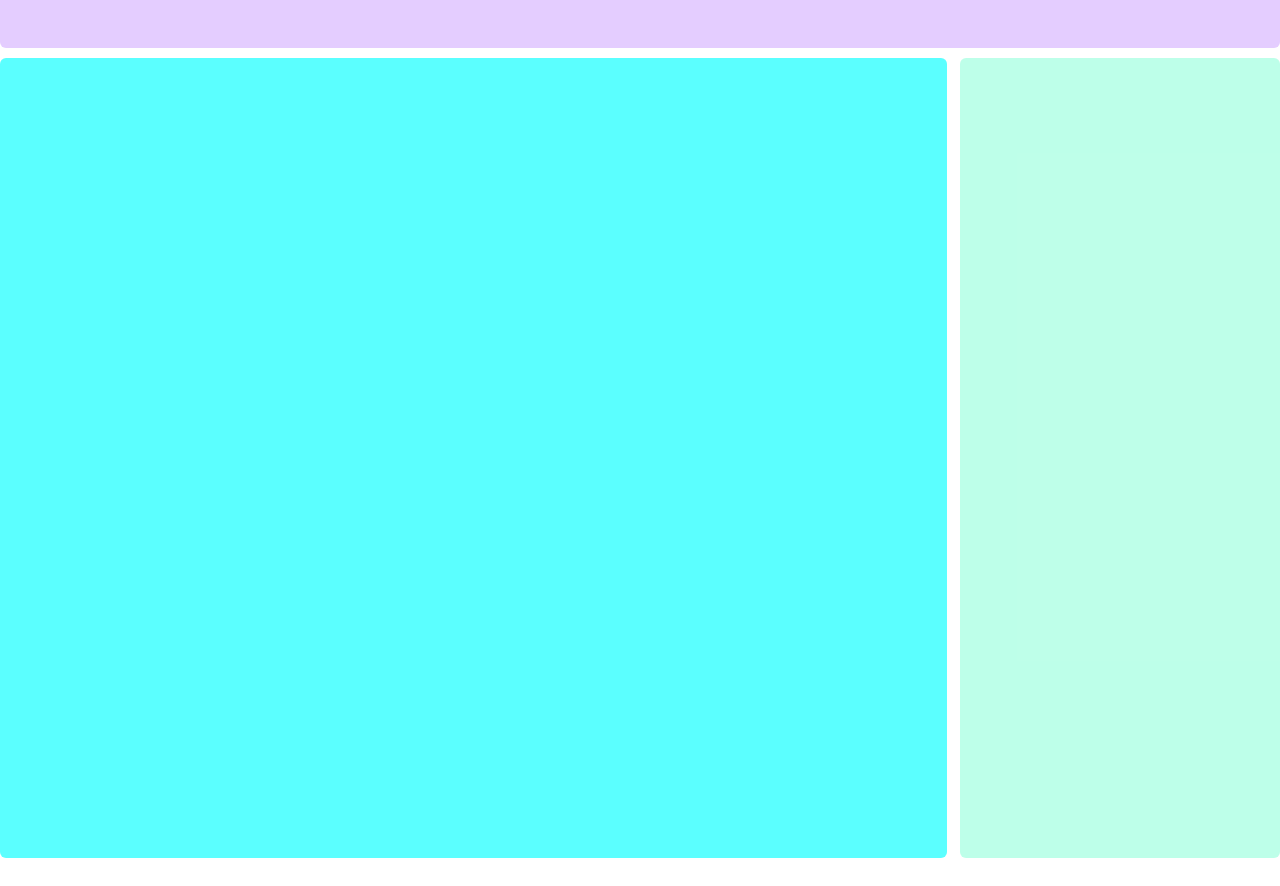
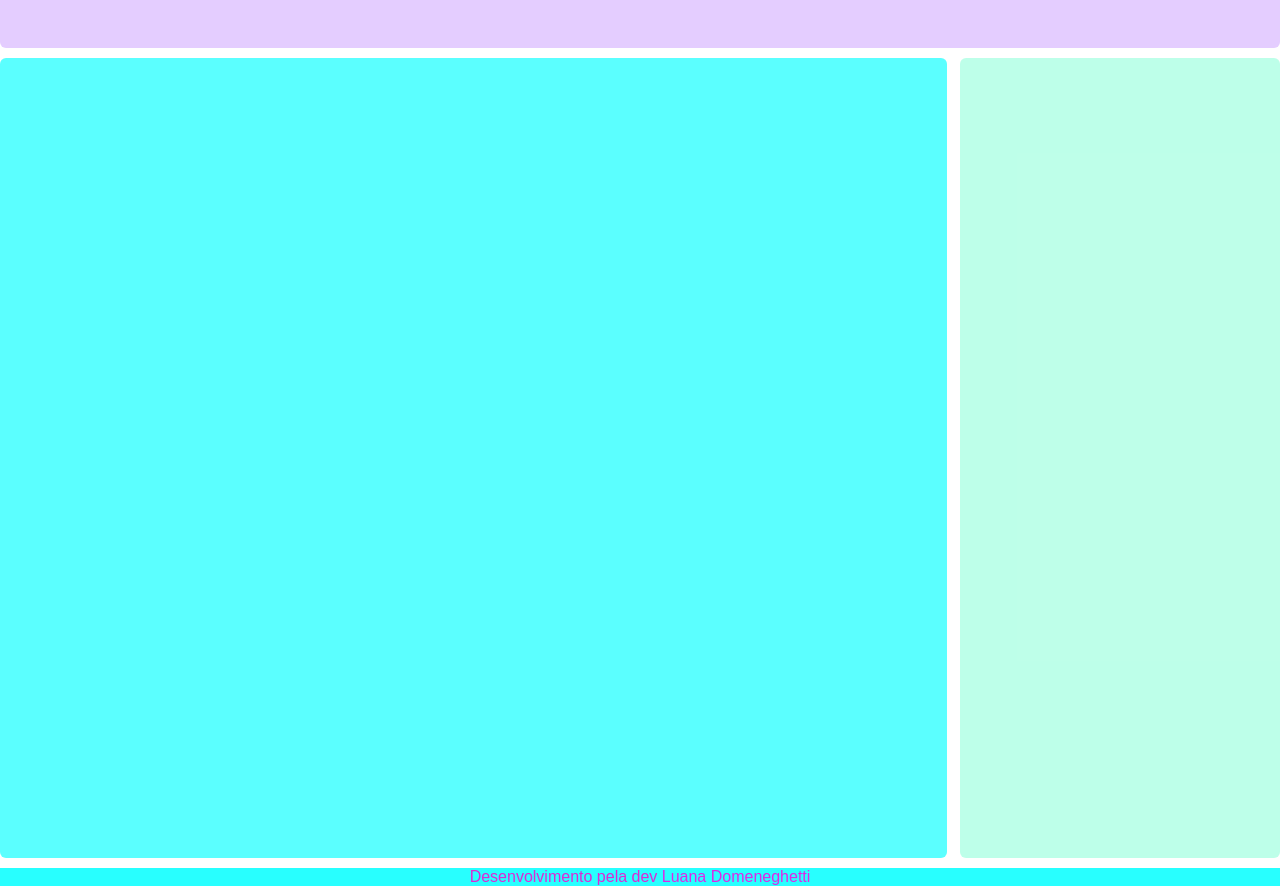
Before and after one commit to domeneghettii/aula-01-html, a plain HTML site: page index.html in a window 1280 px wide. Shown: the part 102-988 px from the top of the page. Drawn offline with Linux system fonts and the light colour scheme; a web font is replaced by a local one.

Commit message:
feat: create footer

```diff
--- a/assets/styles.index.css
+++ b/assets/styles.index.css
@@ -51,3 +51,24 @@ aside {
     height: 100%;
     width: 25%;
 }
+
+footer {
+    background-color: rgba(0, 255, 255, 0.842);
+    border-radius: 6xp;
+    height: 100xp;
+    display: flex;
+    flex-direction: column;
+    justify-content: center;
+    align-items: center;
+}
+
+footer p {
+    color: rgba(255, 0, 204, 0.845);
+    font: 1.2rem;
+}
+
+footer a {
+    color: rgba(255, 0, 225, 0.849);
+    text-decoration: none;
+    font-size: 500;
+}
--- a/index.html
+++ b/index.html
@@ -16,5 +16,8 @@
         <main></main>
         <aside></aside>
     </div>
+    <footer>
+        <p>Desenvolvimento pela dev <a target="_blank" href="https://github.com/domeneghettii"> Luana Domeneghetti</a></p>
+    </footer>
 </body>
 </html>
```
